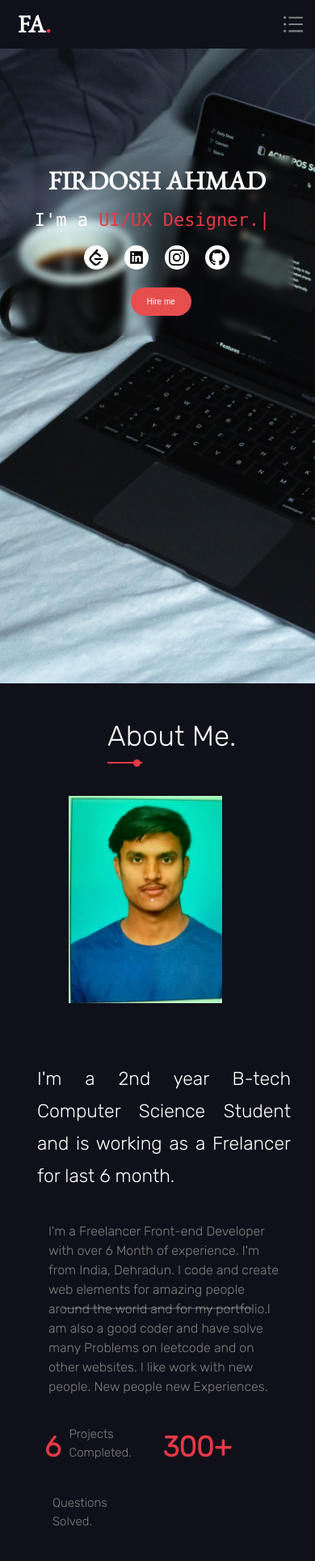
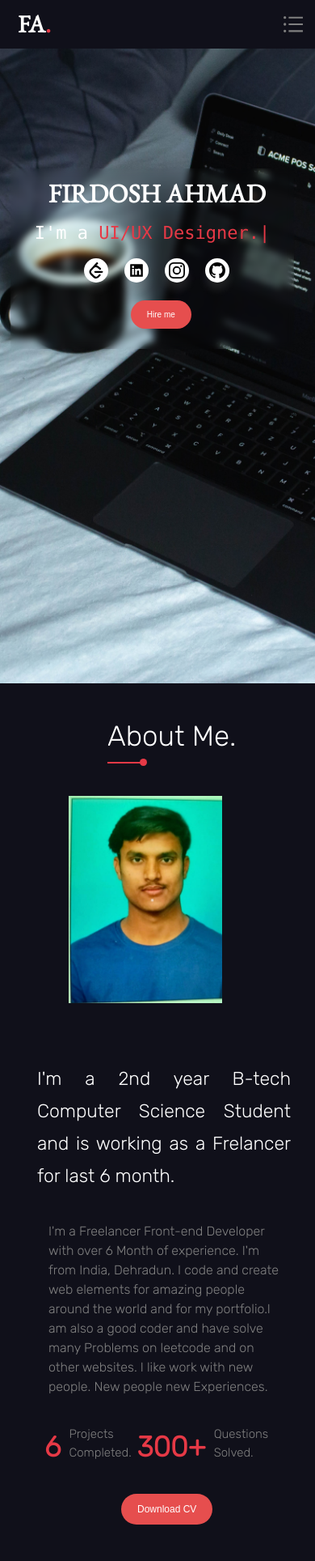
Before and after one commit to firdosh008/my_portfolio, a React (Create React App) app: page / in a window 390 px wide. Shown: the top 1928 px of the page at 81% size. Built offline with nearby package versions, Linux system fonts and the light colour scheme.

Commit message:
second stage completed

```diff
--- a/src/index.css
+++ b/src/index.css
@@ -420,7 +420,7 @@ color:white
         left:0rem;
         width:90%  ;
         margin-left:0.8rem;
-        top:12rem;
+        top:13rem;
         padding:5px;
     }
     .home{
@@ -475,8 +475,8 @@ color:white
         font-size:35px;
     }
     .full_about .span{
-        left:10rem;
-        top:-29px;
+        left:10.5rem;
+        top:-30px;
     }
     .full_about .image {
         top: 0rem;
@@ -499,26 +499,20 @@ color:white
         position:relative;
         left:25px;
     }
+    .hr1,.hr2,.hr3{
+        display:none;
+    }
 
     .full_about .cv h2{
         position:relative;
          font-size:15px;
-         margin-right:6rem;
+         margin-right:4rem;
     }
     .full_about .cv .btn{
         position:relative;
         font-size:12px;
         margin-left:7.5rem;
         margin-right:6rem;
-    }
-    .hr1{
-        top:101rem!important;
-    }
-    .hr2{
-       top:190rem !important;
-    }
-    .hr3{
-        top:220rem !important;
     }
 
     .education{
@@ -555,8 +549,8 @@ color:white
         font-size:18px;
         position:relative;
         left:0rem;
-        margin-left:15rem;
-        top:-9.5rem;
+        margin-left:13rem;
+        top:-12rem;
         font-weight:bold;
      }
     .skill{
@@ -572,7 +566,7 @@ color:white
         width:50%;
     }
     .techskill .span{
-        left:11rem
+        left:9.3rem
     }
     .techskill .frontend, .techskill .Backend,.techskill .Version,.techskill .Programming,.techskill .Hosting,.techskill .Database {
         background-color:white;
```
